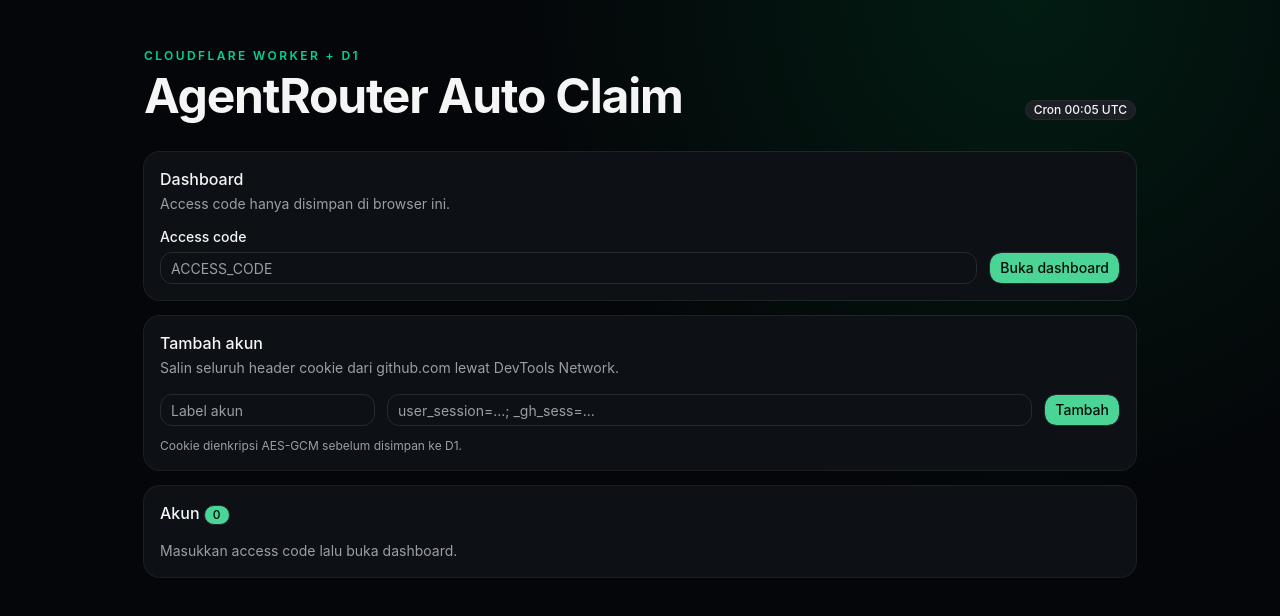
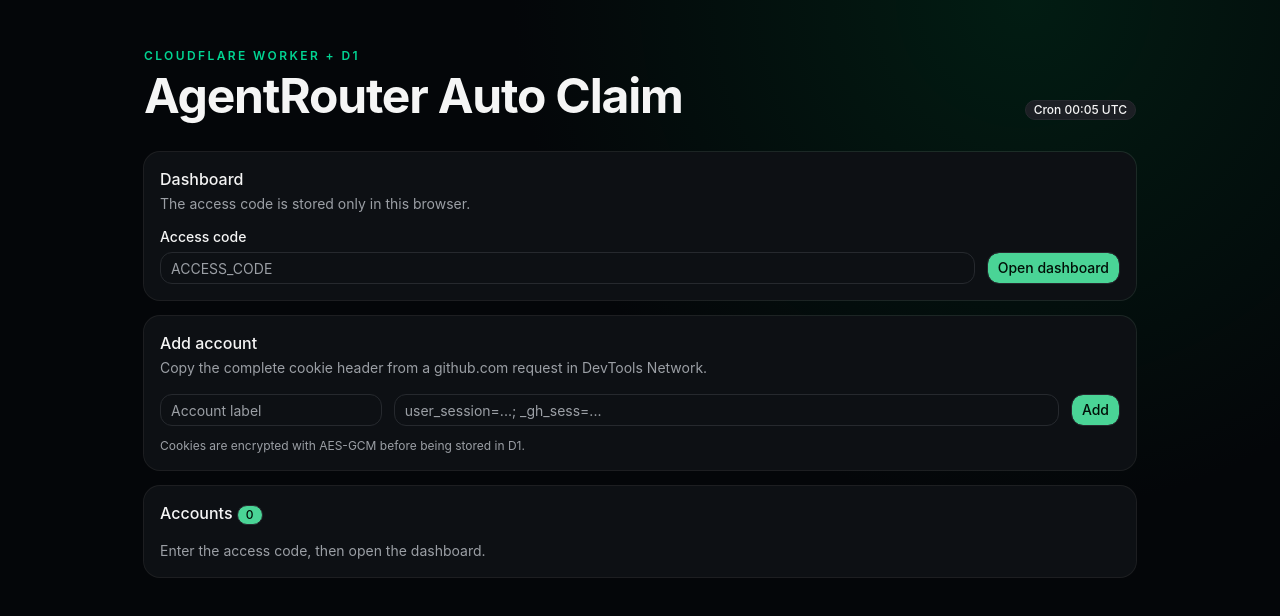
Before and after one commit to andrraa/agentrouter-autoclaim, a Svelte app: page / in a window 1280 px wide. Shown: the top 616 px of the page. Built offline with nearby package versions, Linux system fonts and the light colour scheme.

Commit message:
chore: use English copy and add favicon

```diff
--- a/index.html
+++ b/index.html
@@ -1,5 +1,5 @@
 <!doctype html>
-<html lang="id">
-  <head><meta charset="UTF-8" /><meta name="viewport" content="width=device-width, initial-scale=1" /><title>AgentRouter Auto Claim</title></head>
+<html lang="en">
+  <head><meta charset="UTF-8" /><meta name="viewport" content="width=device-width, initial-scale=1" /><link rel="icon" href="/favicon.svg" /><title>AgentRouter Auto Claim</title></head>
   <body><div id="app"></div><script type="module" src="/src/main.ts"></script></body>
 </html>
--- a/src/App.svelte
+++ b/src/App.svelte
@@ -6,18 +6,18 @@
   import * as Card from '$lib/components/ui/card';
 
   type Account = { id: number; label: string; enabled: number; last_claim_at?: string; last_result?: string };
-  let token = localStorage.getItem('admin-token') || '', accounts: Account[] = [], form = { label: '', githubCookie: '' }, message = '';
+  let token = localStorage.getItem('access-code') || '', accounts: Account[] = [], form = { label: '', githubCookie: '' }, message = '';
   async function call(path: string, options: RequestInit = {}) {
-    localStorage.setItem('admin-token', token);
+    localStorage.setItem('access-code', token);
     const response = await fetch(path, { ...options, headers: { 'content-type': 'application/json', authorization: `Bearer ${token}`, ...options.headers } });
     const body = await response.json();
-    if (!response.ok) throw new Error(body.error || 'Request gagal');
+    if (!response.ok) throw new Error(body.error || 'Request failed');
     return body;
   }
   async function load() { try { accounts = await call('/api/accounts'); message = ''; } catch (e) { message = (e as Error).message; } }
   async function add() { try { await call('/api/accounts', { method: 'POST', body: JSON.stringify(form) }); form = { label: '', githubCookie: '' }; await load(); } catch (e) { message = (e as Error).message; } }
   async function claim(id: number) { try { const result = await call(`/api/accounts/${id}/claim`, { method: 'POST' }); message = result.result; await load(); } catch (e) { message = (e as Error).message; } }
-  async function remove(id: number) { if (confirm('Hapus akun ini?')) { await call(`/api/accounts/${id}`, { method: 'DELETE' }); await load(); } }
+  async function remove(id: number) { if (confirm('Delete this account?')) { await call(`/api/accounts/${id}`, { method: 'DELETE' }); await load(); } }
 </script>
 
 <main class="mx-auto min-h-screen w-full max-w-5xl space-y-4 px-4 py-12">
@@ -27,37 +27,37 @@
   </header>
 
   <Card.Root>
-    <Card.Header><Card.Title>Dashboard</Card.Title><Card.Description>Access code hanya disimpan di browser ini.</Card.Description></Card.Header>
+    <Card.Header><Card.Title>Dashboard</Card.Title><Card.Description>The access code is stored only in this browser.</Card.Description></Card.Header>
     <Card.Content class="flex items-end gap-3 max-sm:flex-col max-sm:items-stretch">
       <div class="flex-1 space-y-2"><Label for="token">Access code</Label><Input id="token" type="password" bind:value={token} placeholder="ACCESS_CODE" /></div>
-      <Button onclick={load}>Buka dashboard</Button>
+      <Button onclick={load}>Open dashboard</Button>
     </Card.Content>
   </Card.Root>
 
   {#if message}<div class="rounded-lg border border-emerald-900 bg-emerald-950/50 px-4 py-3 text-sm text-emerald-300">{message}</div>{/if}
 
   <Card.Root>
-    <Card.Header><Card.Title>Tambah akun</Card.Title><Card.Description>Salin seluruh header cookie dari github.com lewat DevTools Network.</Card.Description></Card.Header>
+    <Card.Header><Card.Title>Add account</Card.Title><Card.Description>Copy the complete cookie header from a github.com request in DevTools Network.</Card.Description></Card.Header>
     <Card.Content>
       <form class="grid gap-3 sm:grid-cols-[1fr_3fr_auto]" onsubmit={(e) => { e.preventDefault(); add(); }}>
-        <Input aria-label="Label" placeholder="Label akun" bind:value={form.label} required />
+        <Input aria-label="Label" placeholder="Account label" bind:value={form.label} required />
         <Input aria-label="GitHub cookie" type="password" placeholder="user_session=...; _gh_sess=..." bind:value={form.githubCookie} required />
-        <Button>Tambah</Button>
+        <Button>Add</Button>
       </form>
-      <p class="mt-3 text-xs text-muted-foreground">Cookie dienkripsi AES-GCM sebelum disimpan ke D1.</p>
+      <p class="mt-3 text-xs text-muted-foreground">Cookies are encrypted with AES-GCM before being stored in D1.</p>
     </Card.Content>
   </Card.Root>
 
   <Card.Root>
-    <Card.Header><Card.Title>Akun <Badge>{accounts.length}</Badge></Card.Title></Card.Header>
+    <Card.Header><Card.Title>Accounts <Badge>{accounts.length}</Badge></Card.Title></Card.Header>
     <Card.Content>
       {#each accounts as account}
         <div class="grid items-center gap-4 border-t py-4 first:border-t-0 sm:grid-cols-[1fr_2fr_auto]">
           <div><p class="font-semibold">{account.label}</p><p class="text-sm text-muted-foreground">GitHub OAuth</p></div>
-          <div><p class="text-sm">{account.last_result || 'Belum pernah dijalankan'}</p><p class="text-xs text-muted-foreground">{account.last_claim_at ? new Date(account.last_claim_at).toLocaleString('id-ID') : ''}</p></div>
-          <div class="flex gap-2"><Button size="sm" onclick={() => claim(account.id)}>Claim</Button><Button size="sm" variant="destructive" onclick={() => remove(account.id)}>Hapus</Button></div>
+          <div><p class="text-sm">{account.last_result || 'Never run'}</p><p class="text-xs text-muted-foreground">{account.last_claim_at ? new Date(account.last_claim_at).toLocaleString('en-US') : ''}</p></div>
+          <div class="flex gap-2"><Button size="sm" onclick={() => claim(account.id)}>Claim</Button><Button size="sm" variant="destructive" onclick={() => remove(account.id)}>Delete</Button></div>
         </div>
-      {:else}<p class="text-sm text-muted-foreground">Masukkan access code lalu buka dashboard.</p>{/each}
+      {:else}<p class="text-sm text-muted-foreground">Enter the access code, then open the dashboard.</p>{/each}
     </Card.Content>
   </Card.Root>
 </main>
--- a/src/worker.ts
+++ b/src/worker.ts
@@ -30,7 +30,7 @@
 async function oauthState() {
   const response = await fetch(`${BASE}/api/oauth/state`, { headers: { accept: 'application/json', origin: BASE, referer: `${BASE}/login`, 'user-agent': USER_AGENT } });
   const body = await response.json<{ success?: boolean; data?: string }>();
-  if (!body.success || !body.data) throw new Error('Gagal mengambil OAuth state');
+  if (!body.success || !body.data) throw new Error('Failed to get OAuth state');
   return body.data;
 }
 async function readSelf(page: import('@cloudflare/playwright').Page) {
@@ -52,18 +52,18 @@
       await context.addCookies(githubCookies(await decrypt(account.github_cookie, env)));
       const page = await context.newPage();
       await page.goto('https://github.com/', { waitUntil: 'domcontentloaded', timeout: 45_000 });
-      if (await page.locator('#login_field').count()) throw new Error('Cookie GitHub invalid atau expired');
+      if (await page.locator('#login_field').count()) throw new Error('GitHub cookie is invalid or expired');
       const authUrl = `https://github.com/login/oauth/authorize?client_id=${CLIENT_ID}&state=${encodeURIComponent(state)}&scope=user:email`;
       await page.goto(authUrl, { waitUntil: 'domcontentloaded', timeout: 45_000 });
       const authorize = page.getByRole('button', { name: /authorize/i }).first();
       if (await authorize.isVisible().catch(() => false)) await authorize.click();
       await page.waitForURL(/agentrouter\.org/, { timeout: 45_000 });
       const user = await readSelf(page);
-      result = `Berhasil · ${user.display_name || user.username} · saldo $${((user.quota || 0) / 500000).toFixed(2)}`;
+      result = `Success · ${user.display_name || user.username} · balance $${((user.quota || 0) / 500000).toFixed(2)}`;
     } finally { await browser.close(); }
-  } catch (error) { result = `Gagal: ${error instanceof Error ? error.message : String(error)}`; }
+  } catch (error) { result = `Failed: ${error instanceof Error ? error.message : String(error)}`; }
   await env.DB.prepare('UPDATE accounts SET last_claim_at = ?, last_result = ? WHERE id = ?').bind(new Date().toISOString(), result, account.id).run();
-  return { ok: result.startsWith('Berhasil'), result };
+  return { ok: result.startsWith('Success'), result };
 }
 
 async function api(request: Request, env: Env) {
@@ -75,7 +75,7 @@
   }
   if (request.method === 'POST' && url.pathname === '/api/accounts') {
     const body = await request.json<{ label?: string; githubCookie?: string }>();
-    if (!body.label?.trim() || !body.githubCookie?.includes('=')) return json({ error: 'Label dan cookie GitHub wajib diisi' }, 400);
+    if (!body.label?.trim() || !body.githubCookie?.includes('=')) return json({ error: 'Label and GitHub cookie are required' }, 400);
     await env.DB.prepare('INSERT INTO accounts (label, github_cookie) VALUES (?, ?)').bind(body.label.trim(), await encrypt(body.githubCookie, env)).run();
     return json({ ok: true }, 201);
   }
@@ -83,7 +83,7 @@
   if (match && request.method === 'DELETE' && !match[2]) { await env.DB.prepare('DELETE FROM accounts WHERE id = ?').bind(match[1]).run(); return json({ ok: true }); }
   if (match && request.method === 'POST' && match[2]) {
     const account = await env.DB.prepare('SELECT * FROM accounts WHERE id = ?').bind(match[1]).first<Account>();
-    return account ? json(await claim(account, env)) : json({ error: 'Account tidak ditemukan' }, 404);
+    return account ? json(await claim(account, env)) : json({ error: 'Account not found' }, 404);
   }
   return json({ error: 'Not found' }, 404);
 }
```
Also changed, not shown: public/favicon.svg (added), 1 other file (tests, documents, lock files or other folders).
